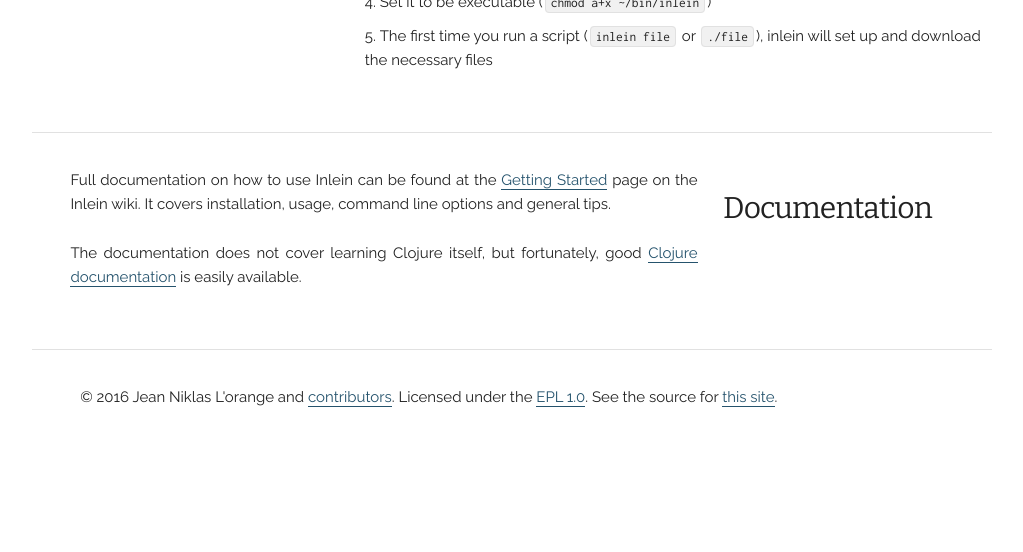
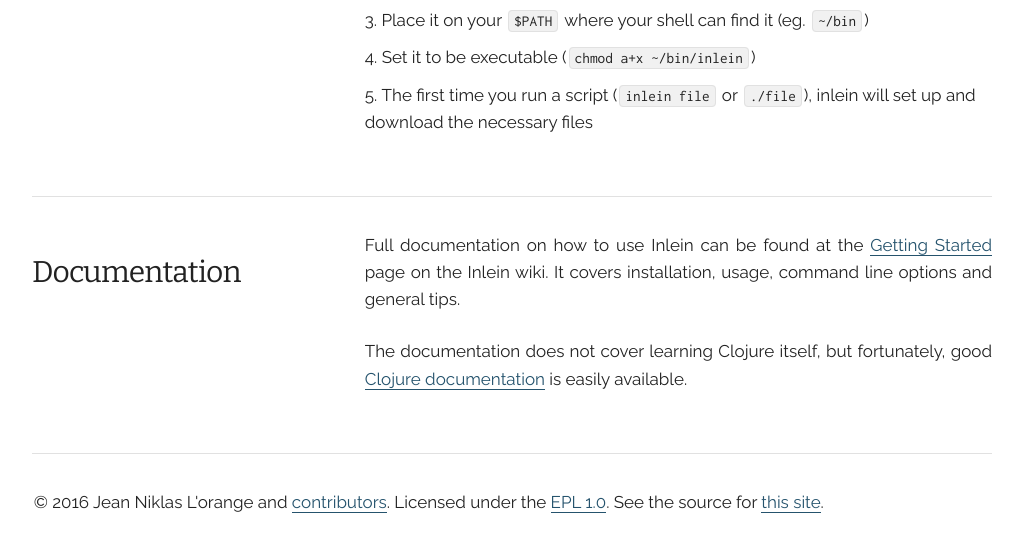
Before and after one commit to hyPiRion/inlein.org, a plain HTML site: page index.html in a window 1280 px wide. Shown: the part 784-1336 px from the top of the page, without its empty margins (128-1151 px from the left). Drawn offline with nearby package versions, Linux system fonts and the light colour scheme.

Commit message:
Scale font up, move titles to the left

```diff
--- a/css/skeleton.css
+++ b/css/skeleton.css
@@ -48,8 +48,8 @@
     padding: 0; }
 }
 
-/* For devices larger than 550px */
-@media (min-width: 550px) {
+/* For devices larger than 700px */
+@media (min-width: 700px) {
   .container {
     width: 80%; }
   .column,
@@ -121,7 +121,7 @@ are based on 10px sizing. So basically 1.5rem = 15px :) */
 html {
   font-size: 62.5%; }
 body {
-  font-size: 1.5em; /* currently ems cause chrome bug misinterpreting rems on body element */
+  font-size: 1.7em; /* currently ems cause chrome bug misinterpreting rems on body element */
   line-height: 1.6;
   font-weight: 400;
   font-family: "Raleway", "HelveticaNeue", "Helvetica Neue", Helvetica, Arial, sans-serif;
--- a/index.html
+++ b/index.html
@@ -82,7 +82,8 @@
 
       <div class="row">
         <div class="one-third column">
-          <h4 class="offset-by-one">Installing</h4></div>
+          <h4>Installing</h4>
+        </div>
         <div class="two-thirds column">
           <a name="install"></a>
           <p>If you've installed Leiningen before, the installation steps should
@@ -105,8 +106,8 @@
     <div class="row"><div class="twelve columns"><hr /></div></div>
 
     <div class="row">
-      <div class="one-third column u-pull-right">
-        <h4 class="offset-by-one column">Documentation</h4>
+      <div class="one-third column">
+        <h4>Documentation</h4>
       </div>
 
 	    <div class="two-thirds column">
```
Lines whose indentation alone changed are shown as unchanged.
